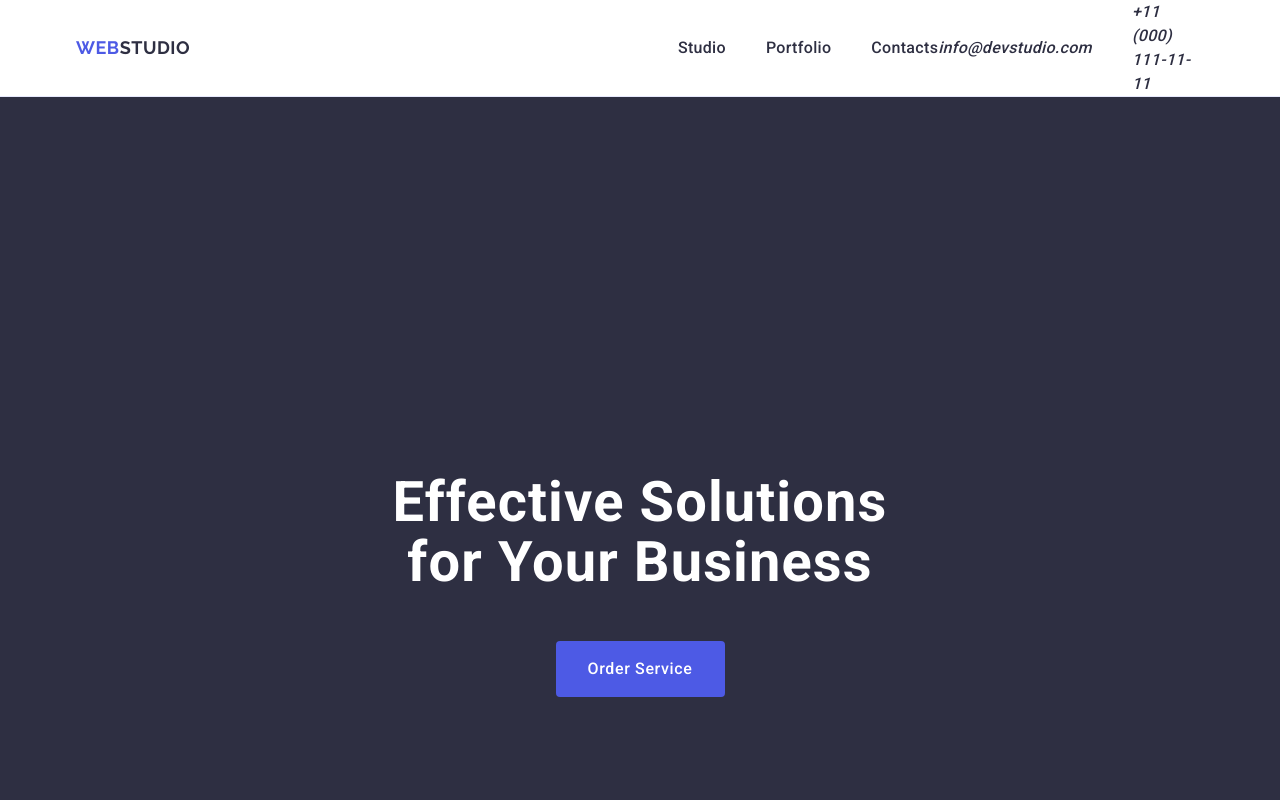
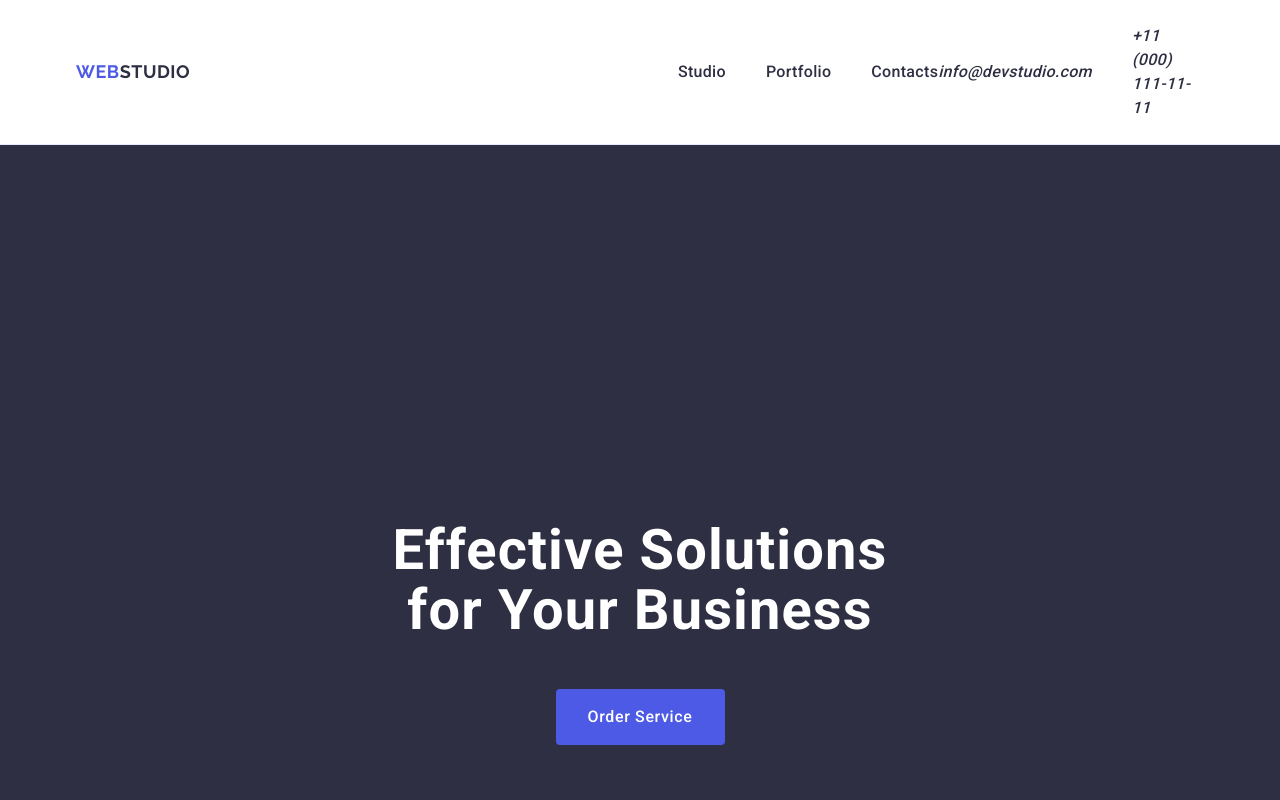
Before and after one commit to skiffyboy/goit-markup-hw-03, a plain HTML site: page index.html in a window 1280 px wide. Shown: the top 800 px of the page. Drawn offline with nearby package versions, Linux system fonts and the light colour scheme.

Commit message:
modified css

```diff
--- a/css/style.css
+++ b/css/style.css
@@ -25,7 +25,9 @@ p {
 a {
   text-decoration: none;
 }
-
+header {
+  padding: 24px 0 24px;
+}
 ul {
   list-style: none;
   margin-top: 0;
@@ -85,10 +87,6 @@ ul {
   display: flex;
   gap: 40px;
 }
-.nav-item {
-  padding-top: 24px;
-  padding-bottom: 24px;
-}
 
 /* Email / Phone */
 .nav-info {
@@ -97,8 +95,6 @@ ul {
   font-size: 16px;
   letter-spacing: 0.02em;
   color: #434455;
-  padding-top: 24px;
-  padding-bottom: 24px;
 }
 
 /* Body */
```
